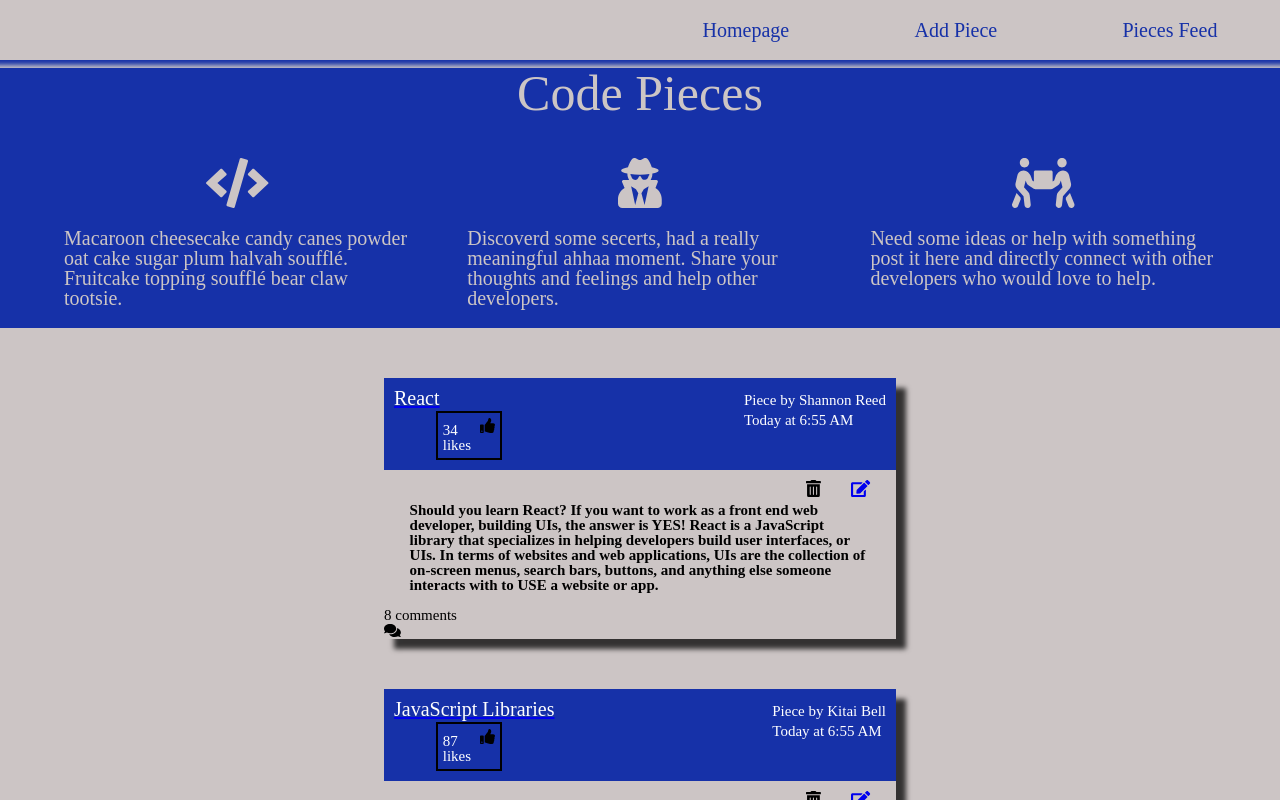
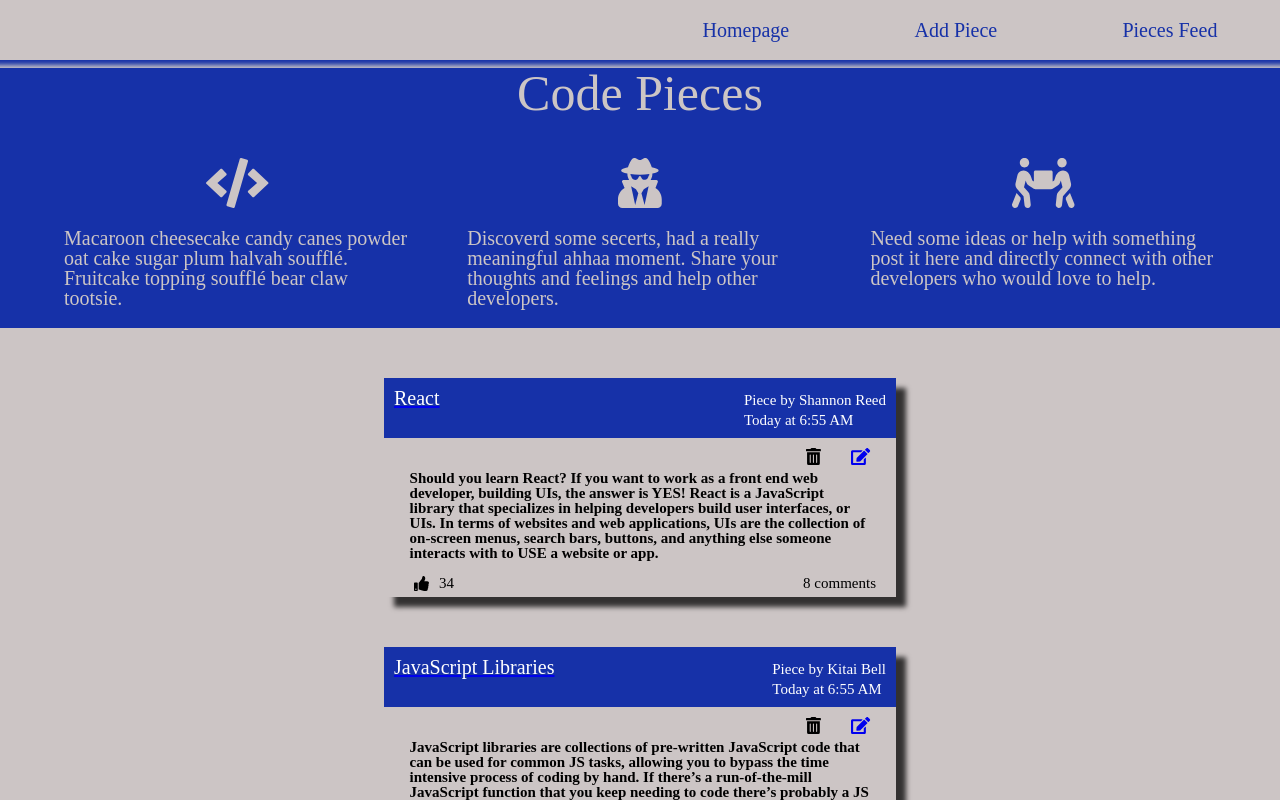
Before and after one commit to SR-Portfolio-Projects/Code-Pieces-Part-I, a React (Create React App) app in the folder code-pieces/: page /pieces in a window 1280 px wide. Shown: the top 800 px of the page. Built offline with nearby package versions, Linux system fonts and the light colour scheme.

Commit message:
moved the like and comment sections

```diff
--- a/code-pieces/src/App.css
+++ b/code-pieces/src/App.css
@@ -67,19 +67,13 @@ nav {
 }
 
 .like-section {
-  width: 15rem;
-  margin-top: .3rem;
+  width: 5rem;
+  margin-left: 2rem;
+  padding: .5rem;
   display: flex;
   justify-content: space-around;
 }
 
-.like-section-wrapper {
-  padding: .5rem;
-  flex-basis: 35%;
-  border: 2px solid black;
-  display: flex;
-  justify-content: space-between;
-}
 
 .piece .content {
   margin: 1rem auto;
@@ -91,6 +85,10 @@ nav {
 .content-actions {
   display: flex;
   justify-content: flex-end;
+}
+.bottom-actions {
+  display: flex;
+  justify-content: space-between;
 }
 
 .edit {
@@ -108,6 +106,8 @@ nav {
 /*Comments*/
 
 .comments-button {
+  margin-right: 2rem;
+
   cursor: pointer;
 }
 
--- a/code-pieces/src/components/Comments.js
+++ b/code-pieces/src/components/Comments.js
@@ -18,7 +18,7 @@ const Comments = (props) => {
 
 			<div className = 'comments-button' onClick = { handleClick }>
 						<p className="comments-number">{ numOfComments } comments</p>
-						<FontAwesomeIcon icon = { faComments } />
+						{/* <FontAwesomeIcon icon = { faComments } /> */}
 			</div>
 
 				{ commentsList.length && (
--- a/code-pieces/src/components/codePieces/LikePiece.js
+++ b/code-pieces/src/components/codePieces/LikePiece.js
@@ -8,11 +8,12 @@ const LikePiece = (props) => {
 	return (
 		<div className="like-section" key="likes-icons-container">
 			<div onClick={likePiece} className="like-section-wrapper">
-				<p className="like-number">{ numberOfLikes } likes</p>
 					<FontAwesomeIcon color = { liked === true ? "red" : "black"}
 									 icon={faThumbsUp}
 					/>
+
 			</div>
+			<span className="like-number">{ numberOfLikes }</span>
 		</div>
 	);
 };
--- a/code-pieces/src/components/codePieces/PieceDetails.js
+++ b/code-pieces/src/components/codePieces/PieceDetails.js
@@ -17,11 +17,6 @@ const PieceDetails = ({ piece, likePiece, deletePiece }) => {
           <Link to = {`/piece/${piece.id}`}>
             <h3>{piece.title}</h3>
             </Link>
-              <LikePiece
-                likePiece= {() => likePiece(piece.id, { liked, isLiked })}
-                numberOfLikes = { piece.likes }
-                liked = { liked }
-              />
           </div>
         <div>
         <p>Piece by { piece.user.displayName }</p>
@@ -38,7 +33,15 @@ const PieceDetails = ({ piece, likePiece, deletePiece }) => {
           <p>{  piece.content }</p>
         </div>
       </div>
+      <div className = 'bottom-actions'>
+            <LikePiece
+                likePiece= {() => likePiece(piece.id, { liked, isLiked })}
+                numberOfLikes = { piece.likes }
+                liked = { liked }
+              />
             <Comments numOfComments = { piece.numOfComments } commentsList = {piece.commentsList} />
+            </div>
+
     </div>
   );
 };
```
